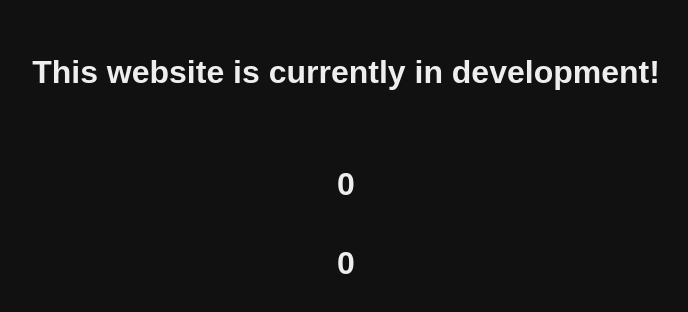
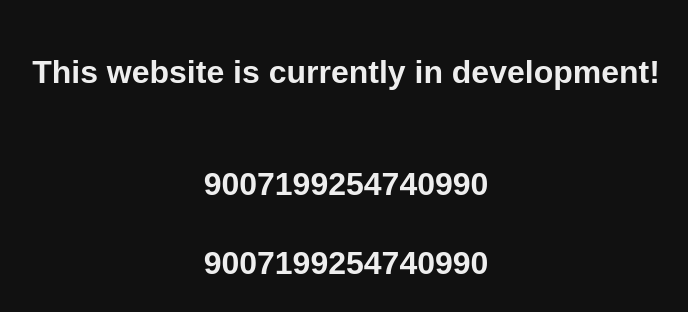
Before and after one commit to Funory/funory.netlify.com, a React (Create React App) app: page / in a window 1280 px wide. Shown: the part 232-544 px from the top of the page, without its empty margins (294-982 px from the left). Built offline with nearby package versions, Linux system fonts and the light colour scheme; no server answers.

Commit message:
Changed counter

```diff
--- a/src/components/Counter/Counter.js
+++ b/src/components/Counter/Counter.js
@@ -5,7 +5,7 @@ class Counter extends React.Component {
         super(props);
 
         this.state = {
-            count: 0
+            count: 9007199254740990
         }
 
         this.clickHandler = this.clickHandler.bind(this);
@@ -20,10 +20,6 @@ class Counter extends React.Component {
     }
 
     render() {
-        if(this.state.count == 10) {
-            throw new Error('this count is to high for me :3')
-        }
-
         return (
             <h1 onClick={this.clickHandler}>{this.state.count}</h1>
         );
```
